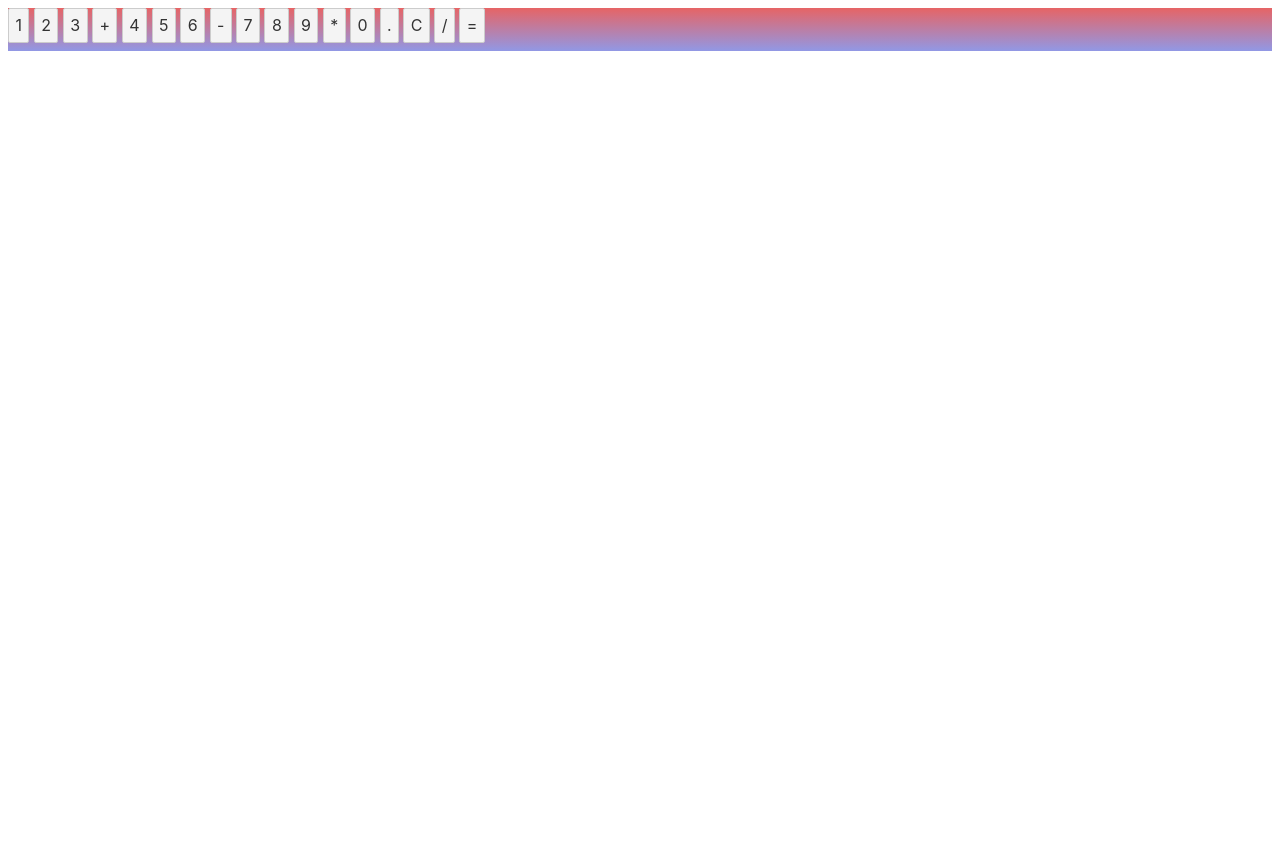
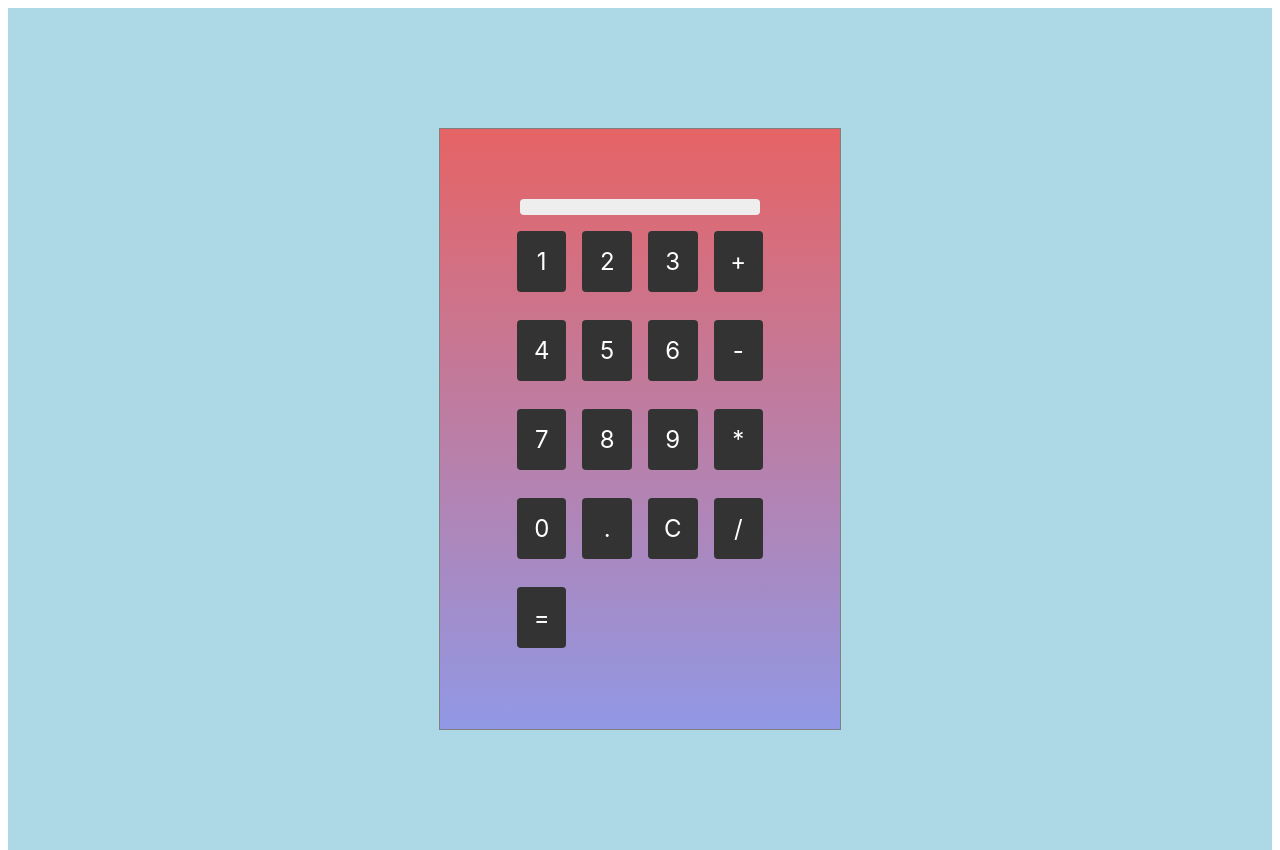
Before and after one commit to Wynclefe/svelte-calculator, a Svelte app in the folder svelte-calculator/: page / in a window 1280 px wide. Before the commit the page ends 800 px from the top, so only its background shows below. Built offline with nearby package versions, Linux system fonts and the light colour scheme.

Commit message:
Add styling

```diff
--- a/svelte-calculator/src/App.svelte
+++ b/svelte-calculator/src/App.svelte
@@ -25,6 +25,7 @@
 
 </script>
 
+<body>
 	<div class="container">
 		<div class="calculator">
 			<div class="display">{displayValue}</div>
@@ -49,11 +50,69 @@
 			</div>
 		</div>
 	</div>
+</body>
+
 
 <style>
-	.container {
-		margin: 0 auto;
-		background: linear-gradient(#e66465, #9198e5);
+	body {
+
+		margin: 0;
+		padding: 0;
+
 	}
 
+	.container {
+		padding: 20px;
+		display: flex;
+		justify-content: center;
+		background: lightblue;
+	}
+
+	.calculator {
+	  margin: 100px 0 ;
+	  background: linear-gradient(#e66465, #9198e5);
+	  display: flex;
+	  flex-direction: column;
+	  align-items: center;
+	  justify-content: center;
+	  width: 400px;
+	  height: 600px;
+	  font-size: 2rem;
+	  border: 1px solid gray;
+	}
+
+	.display {
+	  background-color: #eee;
+	  padding: 0.5rem;
+	  margin-bottom: 1rem;
+	  text-align: right;
+	  width: 60%;
+	  box-sizing: border-box;
+	  border-radius: 0.25rem;
+	}
+
+	.buttons {
+	  display: grid;
+	  grid-template-columns: repeat(4, 1fr);
+	  grid-gap: 1rem;
+	}
+
+	button {
+	  background-color: #333;
+	  color: #fff;
+	  border: none;
+	  border-radius: 0.25rem;
+	  padding: 1rem;
+	  font-size: 1.5rem;
+	  cursor: pointer;
+	  transition: background-color 0.3s ease;
+	}
+
+	button:hover {
+	  background-color: #555;
+	}
+
+	button:active {
+	  transform: translateY(2px);
+	}
 </style>
```
Lines whose indentation alone changed are shown as unchanged.
